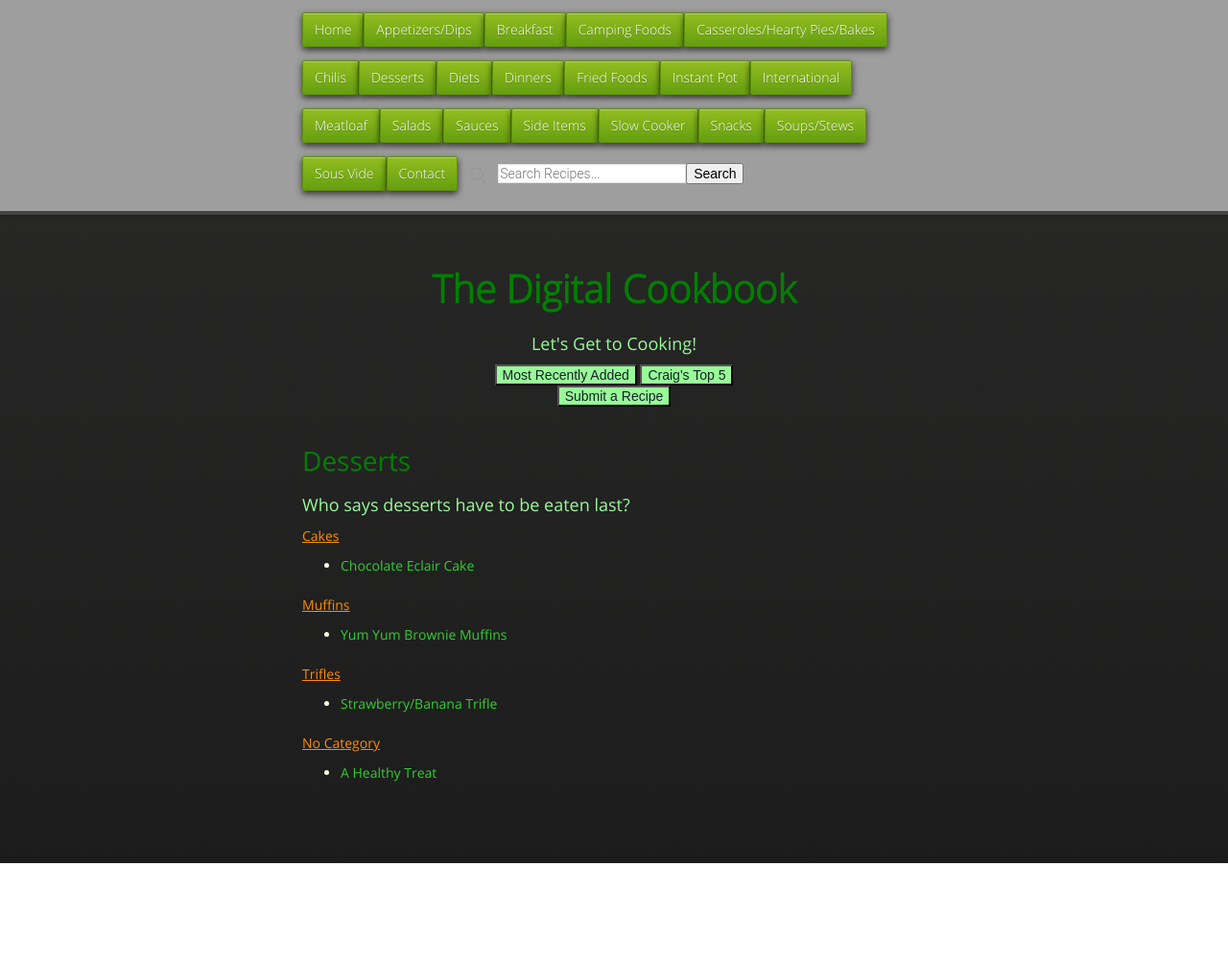
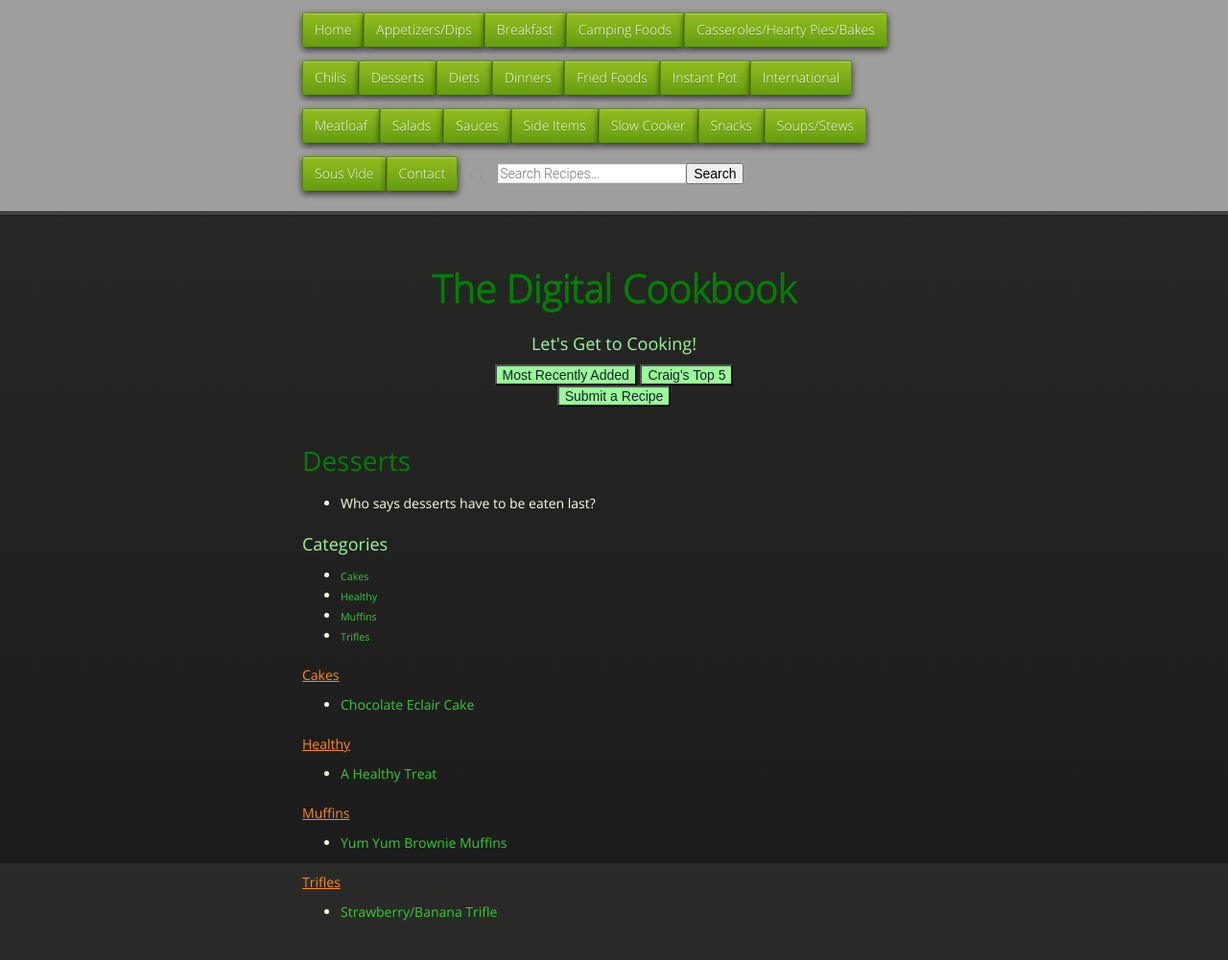
Before and after one commit to cmwillett/TheDigitalCookbook, a Jekyll site: the page built from Desserts.md, in a window 1280 px wide. Shown: the whole page at 96% size. Built offline with Jekyll 4.4.1, drawn with Linux system fonts in a browser that asks for light colours; nearby versions of some CDN libraries; before the commit the page ends 900 px from its top, so only the background shows below that.

Commit message:
adding toc for desserts

```diff
--- a/Desserts.md
+++ b/Desserts.md
@@ -4,17 +4,26 @@ title: "Desserts"
 tags: dessert,banana,strawberry,trifle,eclair,cake,chocolate
 ---
 # Desserts
+* Who says desserts have to be eaten last?
 
-### Who says desserts have to be eaten last?
+### Categories
+<!-- TOC depthFrom:4 depthTo:6 withLinks:1 updateOnSave:1 orderedList:0 -->
+
+- [Cakes](#cakes)
+- [Healthy](#healthy)
+- [Muffins](#muffins)
+- [Trifles](#Trifles)
+
+<!-- /TOC -->
 
 #### Cakes
 * [Chocolate Eclair Cake]({{site.github.url}}/Desserts/ChocolateEclairCake/index.html)
+
+#### Healthy
+* [A Healthy Treat]({{site.github.url}}/Desserts/AHealthyTreat/index.html)
 
 #### Muffins
 * [Yum Yum Brownie Muffins]({{site.github.url}}/Desserts/YumYumBrownieMuffins/index.html)
 
 #### Trifles
 * [Strawberry/Banana Trifle]({{site.github.url}}/Desserts/StrawberryBananaTrifle/index.html)
-
-#### No Category
-* [A Healthy Treat]({{site.github.url}}/Desserts/AHealthyTreat/index.html)
```
Also changed, not shown: Breakfast.md (+1 -1 lines).
